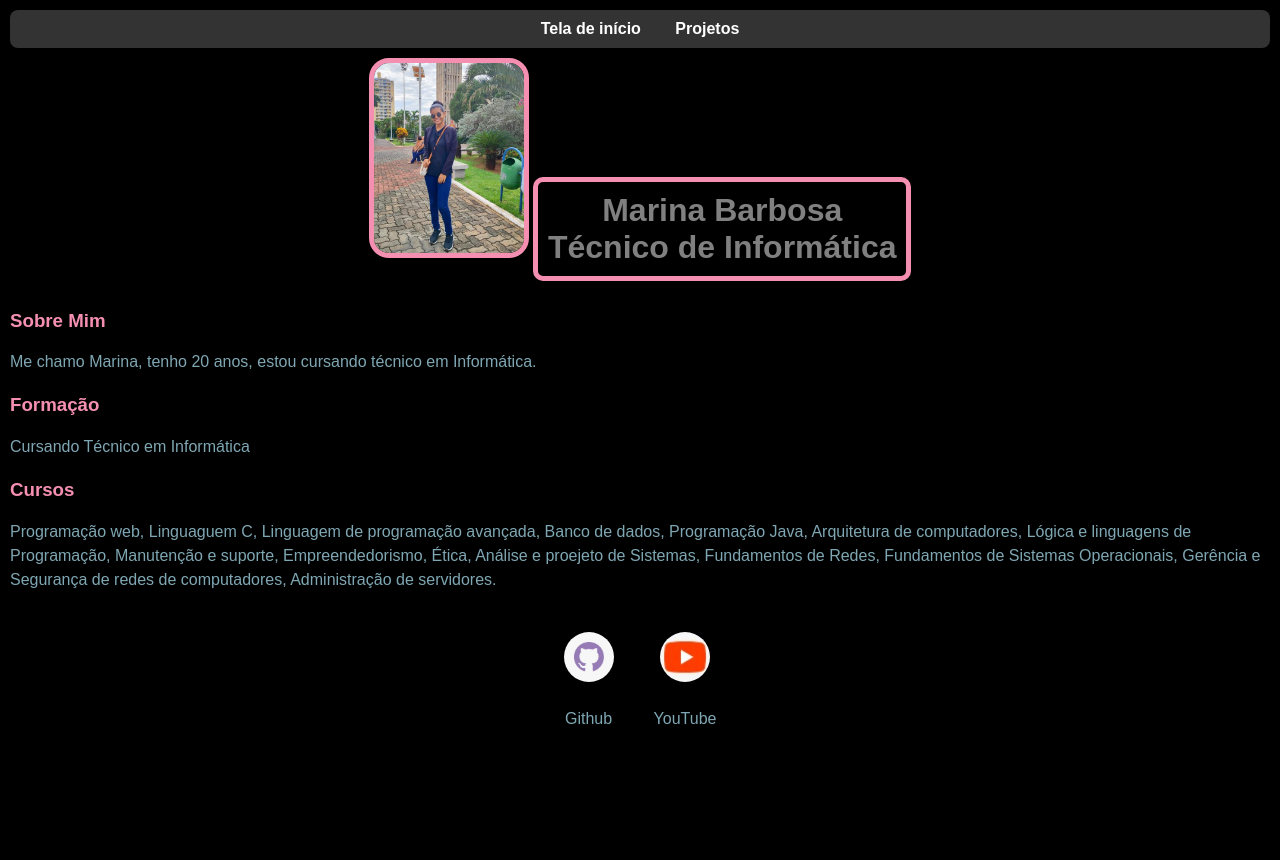
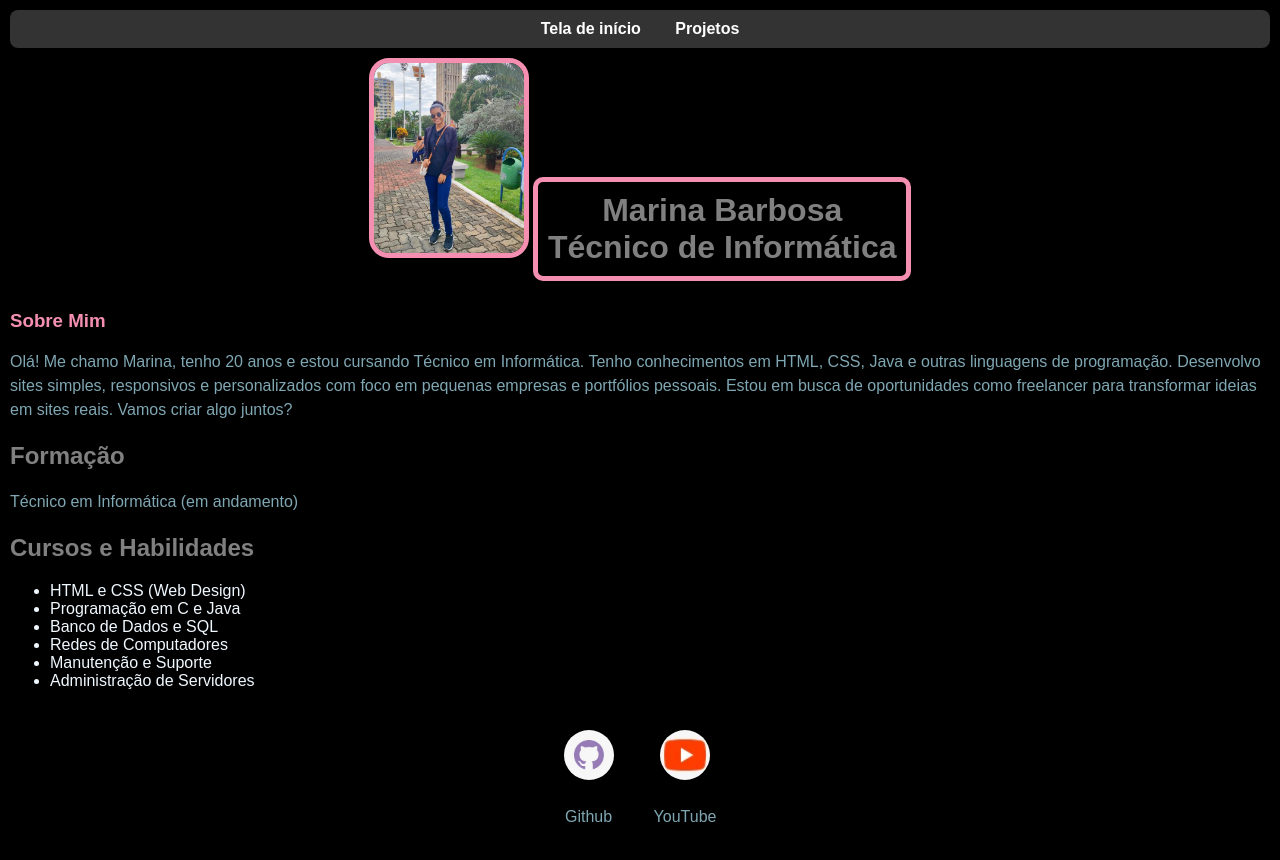
Before and after one commit to Marina-1007/Marina-Portif-lio, a plain HTML site: page index.html in a window 1280 px wide. Before the commit the page ends 800 px from the top, so only its background shows below. Drawn offline with Linux system fonts and the light colour scheme.

Commit message:
Update index.html

```diff
--- a/index.html
+++ b/index.html
@@ -27,17 +27,24 @@
         <main>
             <section>
                 <h3>Sobre Mim</h3>
-                <p>Me chamo Marina, tenho 20 anos, estou cursando técnico em Informática.</p>
+                <p>Olá! Me chamo Marina, tenho 20 anos e estou cursando Técnico em Informática. Tenho conhecimentos em HTML, CSS, Java e outras linguagens de programação. Desenvolvo sites simples, responsivos e personalizados com foco em pequenas empresas e portfólios pessoais. Estou em busca de oportunidades como freelancer para transformar ideias em sites reais. Vamos criar algo juntos?</p>
             </section>
 
             <section>
-                <h3>Formação</h3>
-                <p>Cursando Técnico em Informática </p>
+                <h2>Formação</h2>
+                <p>Técnico em Informática (em andamento)</p>
             </section>
 
             <section>
-                <h3>Cursos</h3>
-                <p>Programação web, Linguaguem C, Linguagem de programação avançada, Banco de dados, Programação Java, Arquitetura de computadores, Lógica e linguagens de Programação, Manutenção e suporte, Empreendedorismo, Ética, Análise e proejeto de Sistemas, Fundamentos de Redes, Fundamentos de Sistemas Operacionais, Gerência e Segurança de redes de computadores, Administração de servidores.</p>
+                <h2>Cursos e Habilidades</h2>
+                <ul>
+                    <li>HTML e CSS (Web Design)</li>
+                    <li>Programação em C e Java</li>
+                    <li>Banco de Dados e SQL</li>
+                    <li>Redes de Computadores</li>
+                    <li>Manutenção e Suporte</li>
+                    <li>Administração de Servidores</li>
+                </ul>
             </section>
         </main>
 
```
